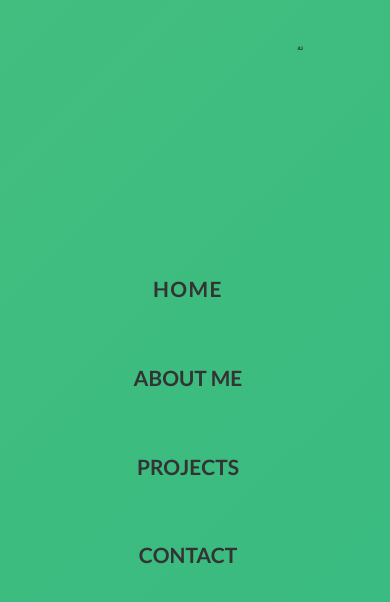
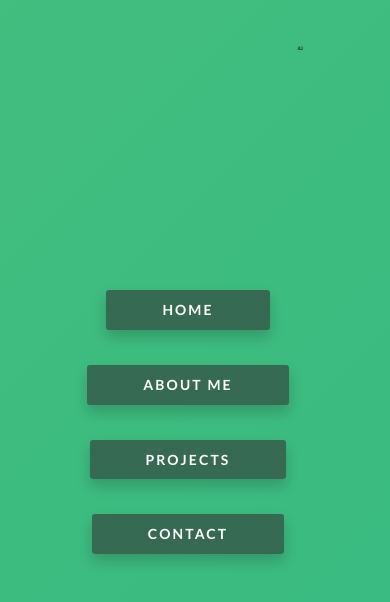
Before and after one commit to drianoK/Portfolio, a website: page index.html in a window 390 px wide. Shown: the top 602 px of the page. Drawn offline with Linux system fonts and the light colour scheme; a web font is replaced by a local one.

Commit message:
Changed media query(phone) navbar__link background-color and box-shadow

```diff
--- a/sass/base/_base.scss
+++ b/sass/base/_base.scss
@@ -27,15 +27,9 @@ html {
         font-size: 75%;
     }
 
-
-
-
 }
 
 
 body {
     box-sizing: border-box;
-
-
-
 }
--- a/sass/layout/_navigation.scss
+++ b/sass/layout/_navigation.scss
@@ -86,11 +86,12 @@
 
                 @include respond(phone) {
                     display: flex;
-                    justify-content: center;
                     align-items: center;
                     flex-direction: column;
                     text-align: center;
-                    width: 90%;
+                    width: 100%;
+
+
                 }
 
 
@@ -99,6 +100,12 @@
                 font-weight: 700;
                 margin-top: 3rem;
                 margin-right: 2rem;
+
+                @include respond(phone) {
+                    letter-spacing: .3rem;
+
+                }
+
             }
 
             &__item--push {
@@ -106,6 +113,7 @@
 
                 @include respond(phone) {
                     margin-left: 0;
+
                 }
             }
 
@@ -127,11 +135,14 @@
                         }
 
                         @include respond(phone) {
-                            color: $color-grey-dark-3;
+
                             font-weight: 700;
-                            font-size: 3rem;
-                            margin: 2rem;
-                            padding: 2rem 6rem;
+                            font-size: 2rem;
+                            margin: 1rem;
+                            padding: 2rem 8rem;
+                            background-image: linear-gradient(to right bottom, rgba($color-grey-dark-3, .6), rgba($color-grey-dark-3, .6));
+                            box-shadow: 0 1rem 2rem rgba($color-black, .2);
+                            border-radius: 3px;
 
 
                         }
@@ -148,8 +159,9 @@
 
 
                             @include respond(phone) {
-                                box-shadow: 0rem 1rem 2rem rgba($color-black, .2);
-                                color: $color-white;
+
+                                background-image: linear-gradient(to right, $color-white, $color-white);
+                                box-shadow: 0rem 1rem 2rem rgba($color-black, .3);
                             }
 
                         }
@@ -158,9 +170,12 @@
                         font-size: 2rem;
                         letter-spacing: .2rem;
 
+
+                        @include respond(phone) {
+                            letter-spacing: .3rem;
                         }
 
-
+                    }
 
                 }
 
```
Also changed, not shown: css/style.css.
